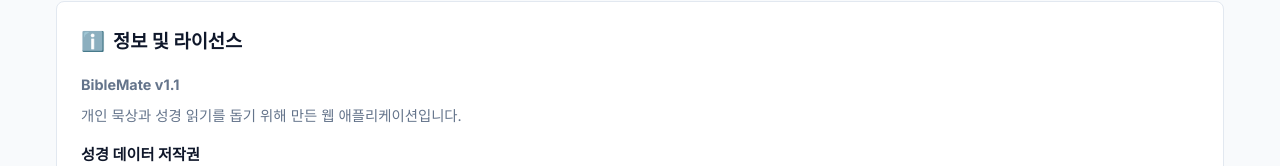
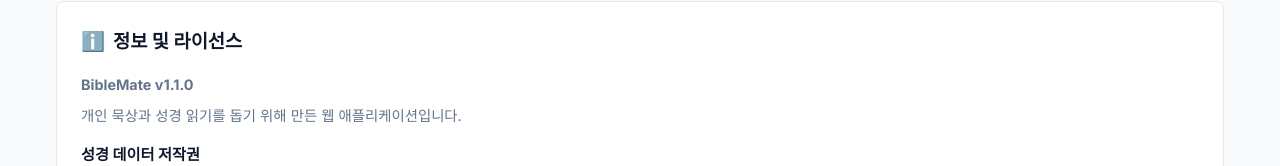
Before and after one commit to winterrainlee/biblemate, a React (Vite) app in the folder client/: page /settings in a window 1280 px wide. Shown: the part 1240-1406 px from the top of the page. Built offline with nearby package versions, Linux system fonts and the light colour scheme; no server answers.

Commit message:
docs: finalize v1.1.0 documentation and sync versions

```diff
--- a/client/package.json
+++ b/client/package.json
@@ -1,7 +1,7 @@
 {
   "name": "client",
   "private": true,
-  "version": "0.0.0",
+  "version": "1.1.0",
   "type": "module",
   "scripts": {
     "dev": "vite",
--- a/client/src/pages/Settings.jsx
+++ b/client/src/pages/Settings.jsx
@@ -374,7 +374,7 @@
                 </h3>
 
                 <div className="license-info" style={{ fontSize: '0.9rem', color: 'var(--pk-color-text-secondary)', lineHeight: '1.6' }}>
-                    <p style={{ marginBottom: '0.5rem' }}><strong>BibleMate v1.1</strong></p>
+                    <p style={{ marginBottom: '0.5rem' }}><strong>BibleMate v1.1.0</strong></p>
                     <p style={{ marginBottom: '1rem' }}>개인 묵상과 성경 읽기를 돕기 위해 만든 웹 애플리케이션입니다.</p>
 
                     <h4 style={{ fontSize: '0.95rem', color: 'var(--pk-color-text)', marginBottom: '0.5rem' }}>성경 데이터 저작권</h4>
```
Also changed, not shown: 9 other files (tests, documents, lock files or other folders).
